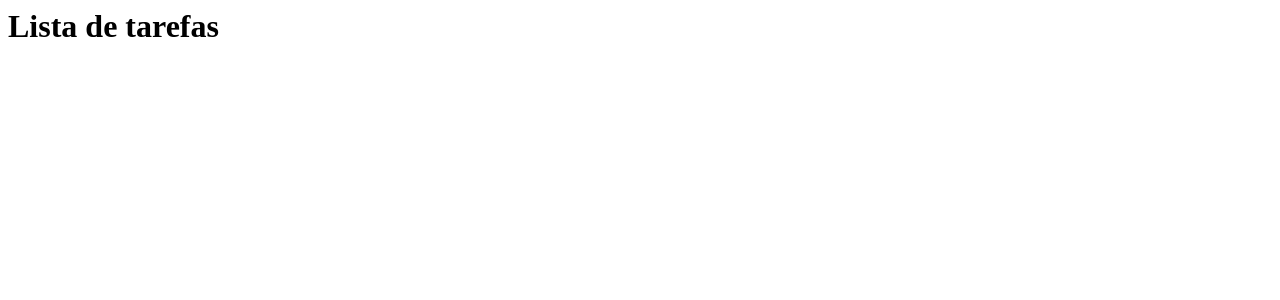
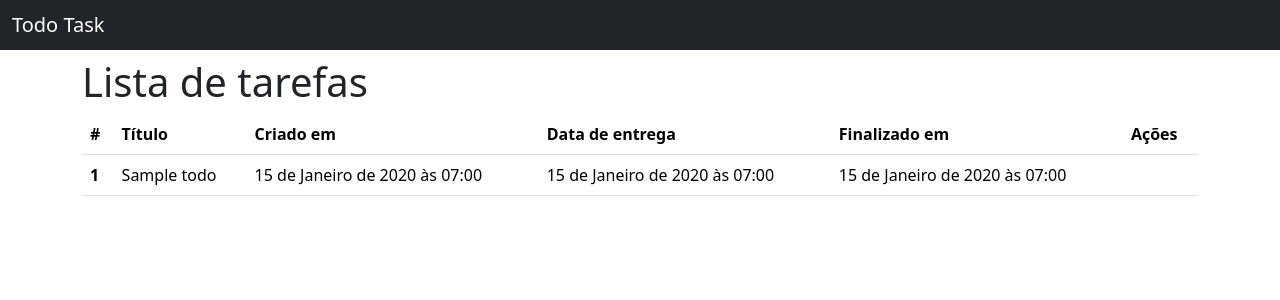
Before and after one commit to sidneyferracinjr/django-tasks, a Django app: page / in a window 1280 px wide. Shown: the top 300 px of the page. Run offline with Django 5.2, Linux system fonts and the light colour scheme; tables that the repository leaves empty hold one stand-in row (values such as "Sample post").

Commit message:
feat: :sparkles: listing page

```diff
--- a/todos/templates/todos/todo_list.html
+++ b/todos/templates/todos/todo_list.html
@@ -1 +1,49 @@
-<h1>Lista de tarefas</h1>
+<!doctype html>
+<html lang="pt-br">
+  <head>
+    <meta charset="utf-8">
+    <meta name="viewport" content="width=device-width, initial-scale=1">
+    <title>To-do List</title>
+    <link href="https://cdn.jsdelivr.net/npm/bootstrap@5.3.3/dist/css/bootstrap.min.css" rel="stylesheet" integrity="sha384-QWTKZyjpPEjISv5WaRU9OFeRpok6YctnYmDr5pNlyT2bRjXh0JMhjY6hW+ALEwIH" crossorigin="anonymous">
+  </head>
+  <body>
+    <nav class="navbar bg-dark">
+    <div class="container-fluid">
+        <span class="navbar-brand mb-0 h1 text-white bg-dark">Todo Task</span>
+    </div>
+    </nav>
+    <div class="container mt-2">
+        <h1>Lista de tarefas</h1>
+        <table class="table">
+
+            <thead>
+                <tr>
+                    <th scope="col">#</th>
+                    <th scope="col">Título</th>
+                    <th scope="col">Criado em</th>
+                    <th scope="col">Data de entrega</th>
+                    <th scope="col">Finalizado em</th>
+                    <th scope="col">Ações</th>
+                </tr>
+            </thead>
+            <tbody>
+                <tr>
+                {% for todo in todos %}
+                <th scope="row">{{ todo.id }}</th>
+                <td>{{ todo.title }}</td>
+                <td>{{ todo.created_at }}</td>
+                <td>{{ todo.deadline }}</td>
+                <td>{{ todo.finished_at|default:"-" }}</td>
+                <td>
+
+                </td>
+                {% endfor %}
+                </tr>
+            </tbody>
+        </table>
+    </div>
+    <ul>
+    </ul>
+    <script src="https://cdn.jsdelivr.net/npm/bootstrap@5.3.3/dist/js/bootstrap.bundle.min.js" integrity="sha384-YvpcrYf0tY3lHB60NNkmXc5s9fDVZLESaAA55NDzOxhy9GkcIdslK1eN7N6jIeHz" crossorigin="anonymous"></script>
+  </body>
+</html>
--- a/todos/views.py
+++ b/todos/views.py
@@ -1,5 +1,7 @@
 from django.shortcuts import render
+from .models import Todo
 
 
 def todo_list(request):
-    return render(request, "todos/todo_list.html")
+    todos = Todo.objects.all()  # pegar todos os dados do banco de dados
+    return render(request, "todos/todo_list.html", {"todos": todos})
```
